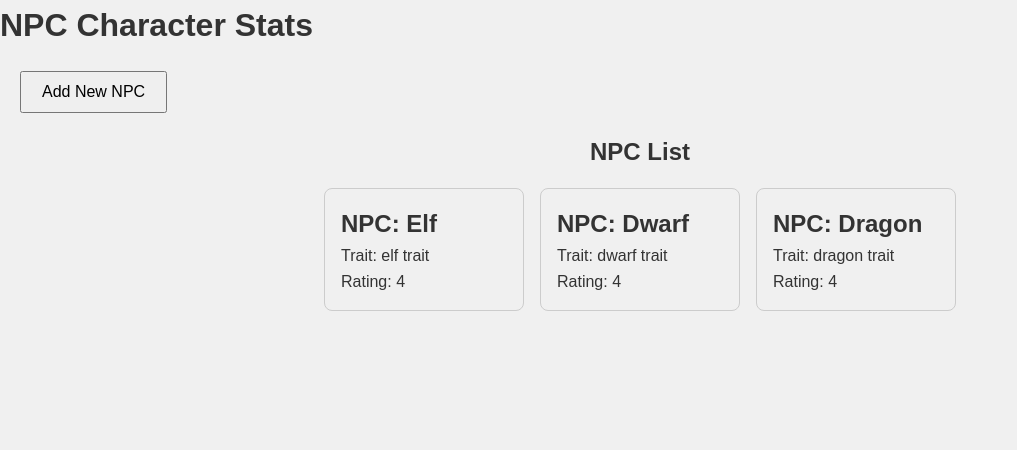
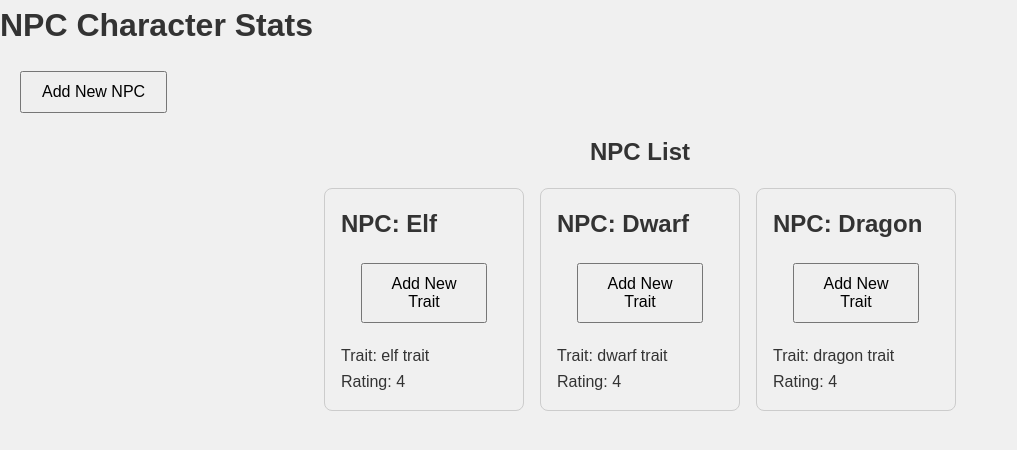
Before and after one commit to accribus/npc-manager-ui, a React (Create React App) app: page / in a window 1280 px wide. Shown: the top 450 px of the page, without its empty margins (0-1017 px from the left). Built offline with nearby package versions, Linux system fonts and the light colour scheme.

Commit message:
add npc trait wip

```diff
--- a/src/components/NpcCard.js
+++ b/src/components/NpcCard.js
@@ -1,10 +1,21 @@
 import React from 'react';
 import NpcTrait from './NpcTrait';
+
+const traits = [];
+
+// addTrait = ({trait}) => {
+//   traits.push(trait);
+//   console.log("trait",trait);
+//   //      <button onClick={addTrait}>Add New Trait</button>
+
+// }
+
 
 const NpcCard = ({ npc }) => {
   return (
     <div className="npc-card">
       <h2>NPC: {npc.name}</h2>
+      <button onClick={console.log('test')}>Add New Trait</button>
       <NpcTrait trait={npc.trait} ></NpcTrait>
     </div>
   );
```
Also changed, not shown: src/components/NpcScaffold.js (+0 -18 lines).
